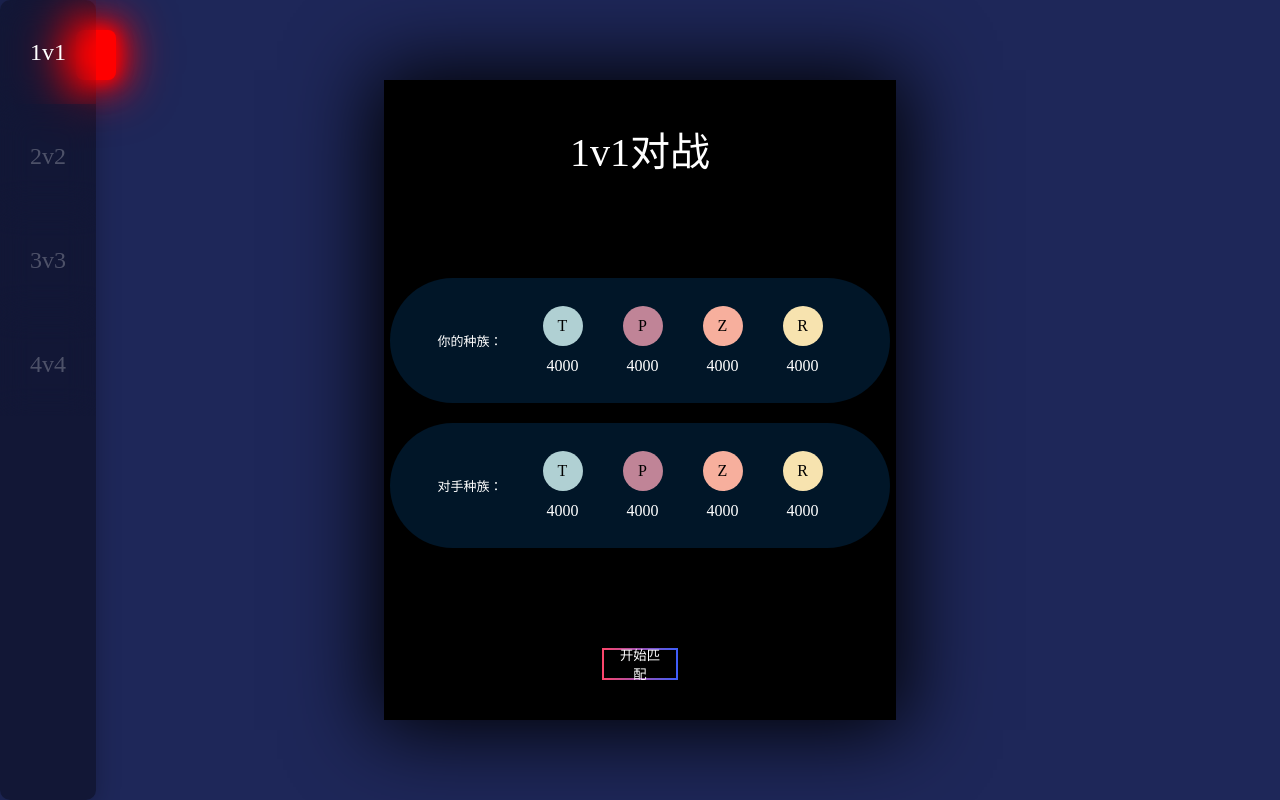
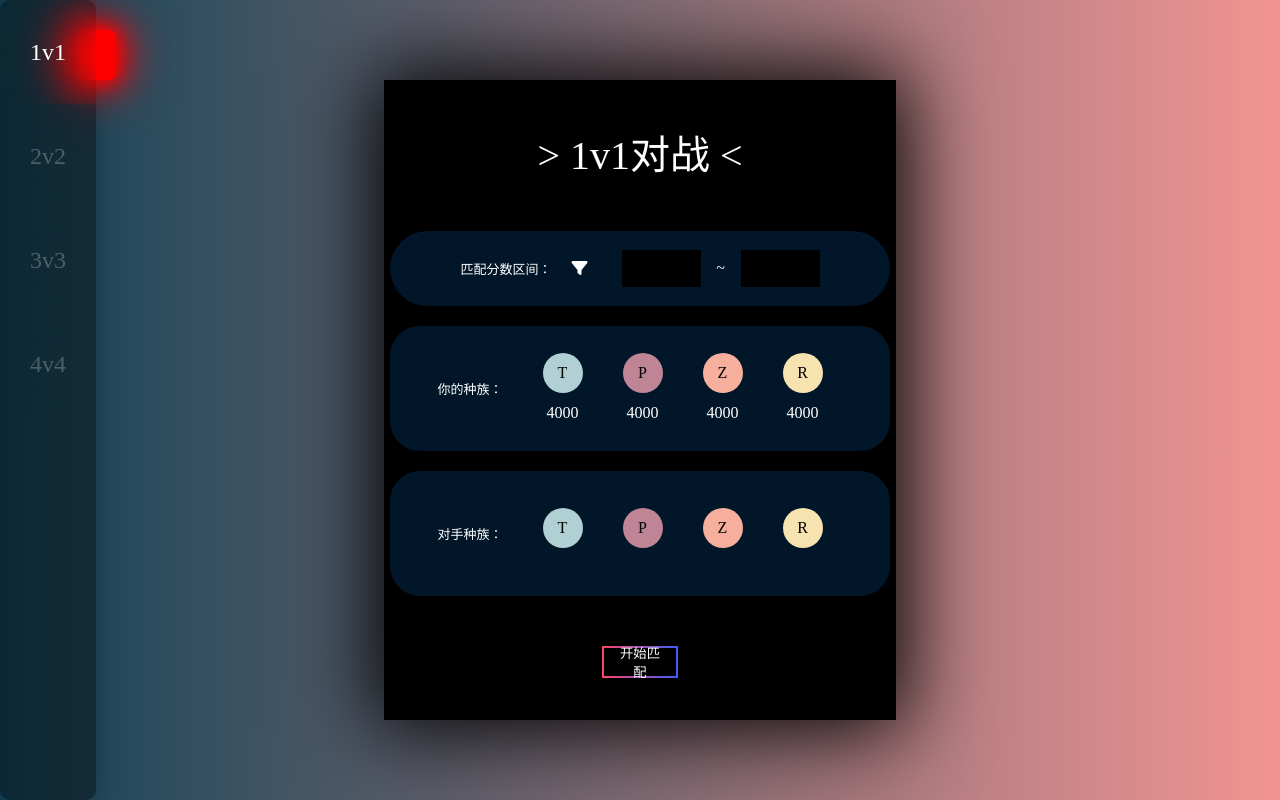
Before and after one commit to AInfinity-LilacDream/starcraft_frontend, a Vue app: page /homePage in a window 1280 px wide. Built offline with nearby package versions, Linux system fonts and the light colour scheme.

Commit message:
feat: impl score screening

```diff
--- a/package.json
+++ b/package.json
@@ -8,6 +8,7 @@
     "lint": "vue-cli-service lint"
   },
   "dependencies": {
+    "@fortawesome/fontawesome-free": "^6.7.2",
     "core-js": "^3.8.3",
     "vue": "^3.2.13",
     "vue-router": "^4.5.0"
--- a/src/components/1v1.vue
+++ b/src/components/1v1.vue
@@ -1,8 +1,16 @@
 <template>
-    <div class = "wide-container">
-        <span class = "upper-text">1v1对战</span>
-
-        <div style="height: 100px;"></div>
+    <div class="wide-container">
+        <span class="upper-text">> 1v1对战 <</span>
+        <div style="height: 50px;"></div>
+        <div class="filter">
+            <span class="class-text">匹配分数区间：</span>
+            <div style="width: 20px;"></div>
+            <i class="fas fa-filter icon-filter"></i>
+            <input type="number" class="score-filter"></input>
+            <span style="width: 40px; display: flex; justify-content: center;">~</span>
+            <input type="number" class="score-filter"></input>
+        </div>
+        <div style="height: 20px;"></div>
         <div class="class-container">
             <span class="class-text">你的种族：</span>
             <div style="width: 20px;"></div>
@@ -15,12 +23,12 @@
         <div class="class-container">
             <span class="class-text">对手种族：</span>
             <div style="width: 20px;"></div>
-            <ClassDiv ration="T" mmr="4000" color="#B0D0D3"></ClassDiv>
-            <ClassDiv ration="P" mmr="4000" color="#C08497"></ClassDiv>
-            <ClassDiv ration="Z" mmr="4000" color="#F7AF9D"></ClassDiv>
-            <ClassDiv ration="R" mmr="4000" color="#F7E3AF"></ClassDiv>
+            <ClassDiv ration="T" mmr="-1" color="#B0D0D3"></ClassDiv>
+            <ClassDiv ration="P" mmr="-1" color="#C08497"></ClassDiv>
+            <ClassDiv ration="Z" mmr="-1" color="#F7AF9D"></ClassDiv>
+            <ClassDiv ration="R" mmr="-1" color="#F7E3AF"></ClassDiv>
         </div>
-        <div style="height: 100px;"></div>
+        <div style="height: 50px;"></div>
         <AnimatedButton hint-text="开始匹配"></AnimatedButton>
     </div>
 </template>
@@ -30,10 +38,46 @@ import './ClassDiv.vue';
 import './AnimatedButton.vue';
 import ClassDiv from './ClassDiv.vue';
 import AnimatedButton from './AnimatedButton.vue';
+import '@fortawesome/fontawesome-free/css/all.css';
 
 </script>
 
 <style scoped>
+input, button, select, textarea {
+    outline: none
+}
+
+input::-webkit-outer-spin-button,
+input::-webkit-inner-spin-button {
+  -webkit-appearance: none;
+}
+input[type="number"]{
+  -moz-appearance: textfield;
+}
+
+.icon-filter {
+    width: 50px;
+}
+
+.score-filter {
+    height: 35px;
+    width: 75px;
+    background-color: black;
+    border: none;
+    color: white;
+}
+
+.filter {
+    height: 75px;
+    width: 500px;
+    display: flex;
+    border-radius: 37.5px;
+    align-items: center;
+    justify-content: center;
+    background-color: #011628;
+    color: white;
+}
+
 .wide-container {
     box-shadow: 0 0 80px 10px black;
     position: absolute;
@@ -56,7 +100,7 @@ import AnimatedButton from './AnimatedButton.vue';
     height: 125px;
     width: 500px;
     background-color: #011628;
-    border-radius: 75px;
+    border-radius: 30px;
 }
 
 .class-text {
--- a/src/components/2v2.vue
+++ b/src/components/2v2.vue
@@ -1,8 +1,16 @@
 <template>
-    <div class = "wide-container">
-        <span class = "upper-text">2v2对战</span>
-
-        <div style="height: 100px;"></div>
+    <div class="wide-container">
+        <span class="upper-text">> 2v2对战 <</span>
+        <div style="height: 50px;"></div>
+        <div class="filter">
+            <span class="class-text">匹配分数区间：</span>
+            <div style="width: 20px;"></div>
+            <i class="fas fa-filter icon-filter"></i>
+            <input type="number" class="score-filter"></input>
+            <span style="width: 40px; display: flex; justify-content: center;">~</span>
+            <input type="number" class="score-filter"></input>
+        </div>
+        <div style="height: 20px;"></div>
         <div class="class-container">
             <span class="class-text">你的种族：</span>
             <div style="width: 20px;"></div>
@@ -15,12 +23,12 @@
         <div class="class-container">
             <span class="class-text">对手种族：</span>
             <div style="width: 20px;"></div>
-            <ClassDiv ration="T" mmr="4000" color="#B0D0D3"></ClassDiv>
-            <ClassDiv ration="P" mmr="4000" color="#C08497"></ClassDiv>
-            <ClassDiv ration="Z" mmr="4000" color="#F7AF9D"></ClassDiv>
-            <ClassDiv ration="R" mmr="4000" color="#F7E3AF"></ClassDiv>
+            <ClassDiv ration="T" mmr="-1" color="#B0D0D3"></ClassDiv>
+            <ClassDiv ration="P" mmr="-1" color="#C08497"></ClassDiv>
+            <ClassDiv ration="Z" mmr="-1" color="#F7AF9D"></ClassDiv>
+            <ClassDiv ration="R" mmr="-1" color="#F7E3AF"></ClassDiv>
         </div>
-        <div style="height: 100px;"></div>
+        <div style="height: 50px;"></div>
         <AnimatedButton hint-text="开始匹配"></AnimatedButton>
     </div>
 </template>
@@ -30,10 +38,46 @@ import './ClassDiv.vue';
 import './AnimatedButton.vue';
 import ClassDiv from './ClassDiv.vue';
 import AnimatedButton from './AnimatedButton.vue';
+import '@fortawesome/fontawesome-free/css/all.css';
 
 </script>
 
 <style scoped>
+input, button, select, textarea {
+    outline: none
+}
+
+input::-webkit-outer-spin-button,
+input::-webkit-inner-spin-button {
+  -webkit-appearance: none;
+}
+input[type="number"]{
+  -moz-appearance: textfield;
+}
+
+.icon-filter {
+    width: 50px;
+}
+
+.score-filter {
+    height: 35px;
+    width: 75px;
+    background-color: black;
+    border: none;
+    color: white;
+}
+
+.filter {
+    height: 75px;
+    width: 500px;
+    display: flex;
+    border-radius: 37.5px;
+    align-items: center;
+    justify-content: center;
+    background-color: #011628;
+    color: white;
+}
+
 .wide-container {
     box-shadow: 0 0 80px 10px black;
     position: absolute;
@@ -56,7 +100,7 @@ import AnimatedButton from './AnimatedButton.vue';
     height: 125px;
     width: 500px;
     background-color: #011628;
-    border-radius: 75px;
+    border-radius: 30px;
 }
 
 .class-text {
--- a/src/components/3v3.vue
+++ b/src/components/3v3.vue
@@ -1,8 +1,16 @@
 <template>
-    <div class = "wide-container">
-        <span class = "upper-text">3v3对战</span>
-
-        <div style="height: 100px;"></div>
+    <div class="wide-container">
+        <span class="upper-text">> 3v3对战 <</span>
+        <div style="height: 50px;"></div>
+        <div class="filter">
+            <span class="class-text">匹配分数区间：</span>
+            <div style="width: 20px;"></div>
+            <i class="fas fa-filter icon-filter"></i>
+            <input type="number" class="score-filter"></input>
+            <span style="width: 40px; display: flex; justify-content: center;">~</span>
+            <input type="number" class="score-filter"></input>
+        </div>
+        <div style="height: 20px;"></div>
         <div class="class-container">
             <span class="class-text">你的种族：</span>
             <div style="width: 20px;"></div>
@@ -15,12 +23,12 @@
         <div class="class-container">
             <span class="class-text">对手种族：</span>
             <div style="width: 20px;"></div>
-            <ClassDiv ration="T" mmr="4000" color="#B0D0D3"></ClassDiv>
-            <ClassDiv ration="P" mmr="4000" color="#C08497"></ClassDiv>
-            <ClassDiv ration="Z" mmr="4000" color="#F7AF9D"></ClassDiv>
-            <ClassDiv ration="R" mmr="4000" color="#F7E3AF"></ClassDiv>
+            <ClassDiv ration="T" mmr="-1" color="#B0D0D3"></ClassDiv>
+            <ClassDiv ration="P" mmr="-1" color="#C08497"></ClassDiv>
+            <ClassDiv ration="Z" mmr="-1" color="#F7AF9D"></ClassDiv>
+            <ClassDiv ration="R" mmr="-1" color="#F7E3AF"></ClassDiv>
         </div>
-        <div style="height: 100px;"></div>
+        <div style="height: 50px;"></div>
         <AnimatedButton hint-text="开始匹配"></AnimatedButton>
     </div>
 </template>
@@ -30,10 +38,46 @@ import './ClassDiv.vue';
 import './AnimatedButton.vue';
 import ClassDiv from './ClassDiv.vue';
 import AnimatedButton from './AnimatedButton.vue';
+import '@fortawesome/fontawesome-free/css/all.css';
 
 </script>
 
 <style scoped>
+input, button, select, textarea {
+    outline: none
+}
+
+input::-webkit-outer-spin-button,
+input::-webkit-inner-spin-button {
+  -webkit-appearance: none;
+}
+input[type="number"]{
+  -moz-appearance: textfield;
+}
+
+.icon-filter {
+    width: 50px;
+}
+
+.score-filter {
+    height: 35px;
+    width: 75px;
+    background-color: black;
+    border: none;
+    color: white;
+}
+
+.filter {
+    height: 75px;
+    width: 500px;
+    display: flex;
+    border-radius: 37.5px;
+    align-items: center;
+    justify-content: center;
+    background-color: #011628;
+    color: white;
+}
+
 .wide-container {
     box-shadow: 0 0 80px 10px black;
     position: absolute;
@@ -56,7 +100,7 @@ import AnimatedButton from './AnimatedButton.vue';
     height: 125px;
     width: 500px;
     background-color: #011628;
-    border-radius: 75px;
+    border-radius: 30px;
 }
 
 .class-text {
--- a/src/components/4v4.vue
+++ b/src/components/4v4.vue
@@ -1,8 +1,16 @@
 <template>
-    <div class = "wide-container">
-        <span class = "upper-text">4v4对战</span>
-
-        <div style="height: 100px;"></div>
+    <div class="wide-container">
+        <span class="upper-text">> 4v4对战 <</span>
+        <div style="height: 50px;"></div>
+        <div class="filter">
+            <span class="class-text">匹配分数区间：</span>
+            <div style="width: 20px;"></div>
+            <i class="fas fa-filter icon-filter"></i>
+            <input type="number" class="score-filter"></input>
+            <span style="width: 40px; display: flex; justify-content: center;">~</span>
+            <input type="number" class="score-filter"></input>
+        </div>
+        <div style="height: 20px;"></div>
         <div class="class-container">
             <span class="class-text">你的种族：</span>
             <div style="width: 20px;"></div>
@@ -15,12 +23,12 @@
         <div class="class-container">
             <span class="class-text">对手种族：</span>
             <div style="width: 20px;"></div>
-            <ClassDiv ration="T" mmr="4000" color="#B0D0D3"></ClassDiv>
-            <ClassDiv ration="P" mmr="4000" color="#C08497"></ClassDiv>
-            <ClassDiv ration="Z" mmr="4000" color="#F7AF9D"></ClassDiv>
-            <ClassDiv ration="R" mmr="4000" color="#F7E3AF"></ClassDiv>
+            <ClassDiv ration="T" mmr="-1" color="#B0D0D3"></ClassDiv>
+            <ClassDiv ration="P" mmr="-1" color="#C08497"></ClassDiv>
+            <ClassDiv ration="Z" mmr="-1" color="#F7AF9D"></ClassDiv>
+            <ClassDiv ration="R" mmr="-1" color="#F7E3AF"></ClassDiv>
         </div>
-        <div style="height: 100px;"></div>
+        <div style="height: 50px;"></div>
         <AnimatedButton hint-text="开始匹配"></AnimatedButton>
     </div>
 </template>
@@ -30,10 +38,46 @@ import './ClassDiv.vue';
 import './AnimatedButton.vue';
 import ClassDiv from './ClassDiv.vue';
 import AnimatedButton from './AnimatedButton.vue';
+import '@fortawesome/fontawesome-free/css/all.css';
 
 </script>
 
 <style scoped>
+input, button, select, textarea {
+    outline: none
+}
+
+input::-webkit-outer-spin-button,
+input::-webkit-inner-spin-button {
+  -webkit-appearance: none;
+}
+input[type="number"]{
+  -moz-appearance: textfield;
+}
+
+.icon-filter {
+    width: 50px;
+}
+
+.score-filter {
+    height: 35px;
+    width: 75px;
+    background-color: black;
+    border: none;
+    color: white;
+}
+
+.filter {
+    height: 75px;
+    width: 500px;
+    display: flex;
+    border-radius: 37.5px;
+    align-items: center;
+    justify-content: center;
+    background-color: #011628;
+    color: white;
+}
+
 .wide-container {
     box-shadow: 0 0 80px 10px black;
     position: absolute;
@@ -56,7 +100,7 @@ import AnimatedButton from './AnimatedButton.vue';
     height: 125px;
     width: 500px;
     background-color: #011628;
-    border-radius: 75px;
+    border-radius: 30px;
 }
 
 .class-text {
--- a/src/components/ClassDiv.vue
+++ b/src/components/ClassDiv.vue
@@ -2,7 +2,7 @@
     <div class = "container">
         <div class = "icon" ref = "rationdiv">{{ ration }}</div>
         <div style = "height: 10px;"></div>
-        <div class = "text">{{ mmr }}</div>
+        <div class = "text" v-if = "mmr != -1">{{ mmr }}</div>
     </div>
 </template>
 
--- a/src/homePage.vue
+++ b/src/homePage.vue
@@ -62,7 +62,7 @@ onMounted(() => {
     align-items: center;
     height: 100%;
     width: 100%;
-    background: #1e2759;
+    background: linear-gradient(to right, #114357, #F29492);
 }
 
 ul {
--- a/src/loginPage.vue
+++ b/src/loginPage.vue
@@ -77,7 +77,6 @@ function login() {
 
   .input-container {
     box-shadow: 0 0 80px 10px #2b2e4a;
-    padding: 40px;
     position: absolute;
     top: calc(50% - 40vh);
     left: calc(50% - 20vw);
```
Also changed, not shown: 1 other file (tests, documents, lock files or other folders).
